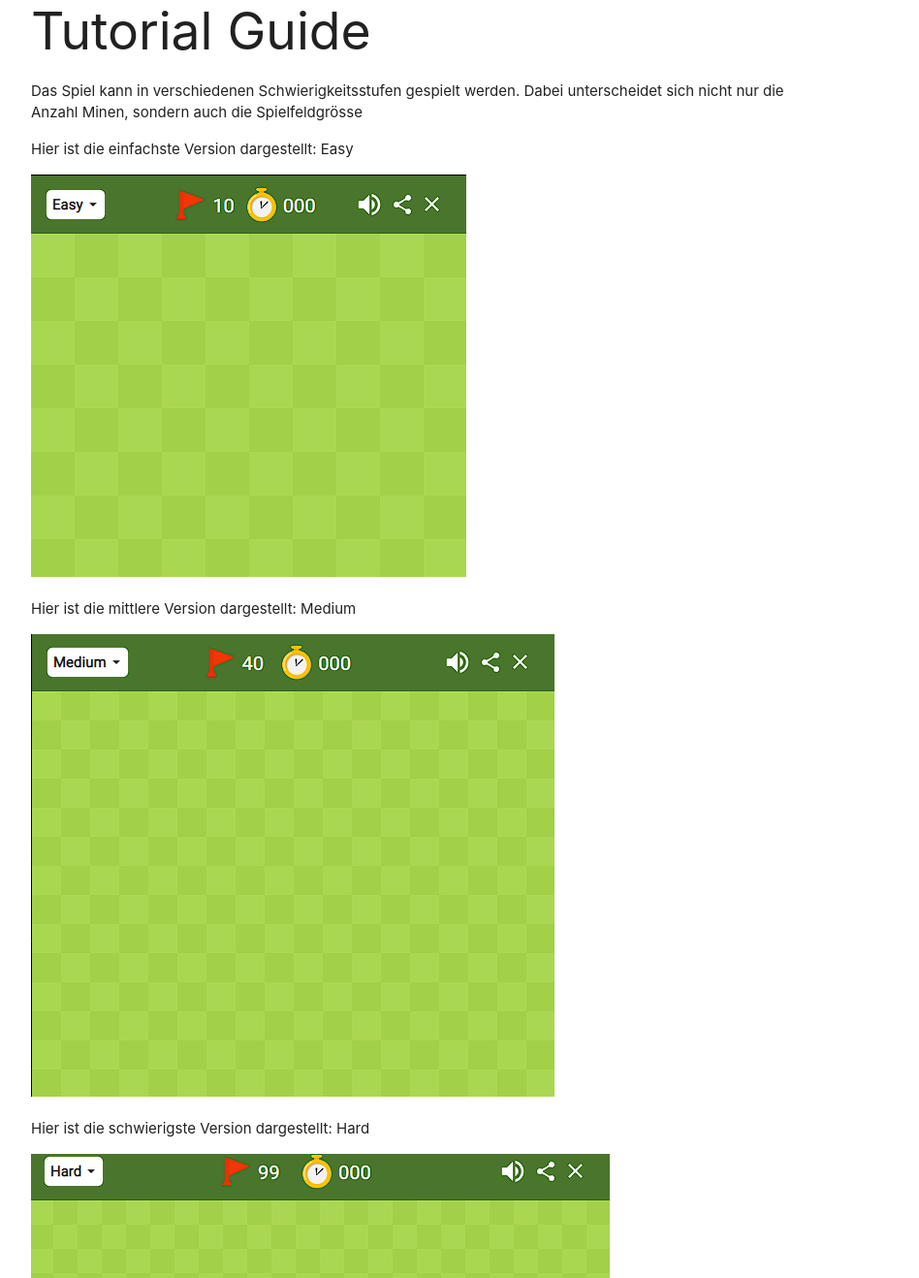
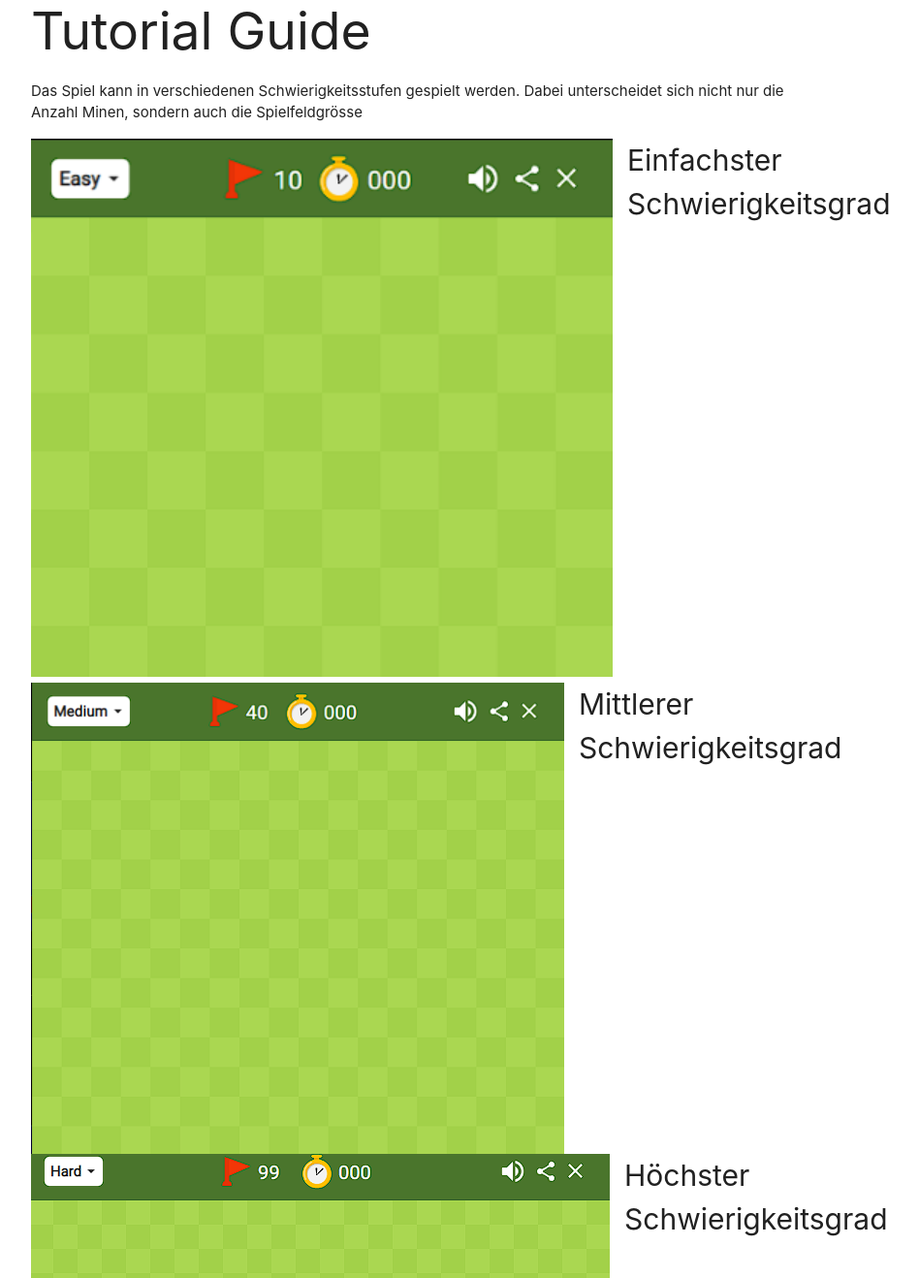
Before and after one commit to Jan-Banane/minesweeper-tutorial, a plain HTML site: page index.html in a window 1280 px wide. Shown: the part 1022-2340 px from the top of the page at 97% size, without its empty margins (318-1266 px from the left). Drawn offline with Linux system fonts and the light colour scheme; a script that the page names is missing.

Commit message:
Add picture

```diff
--- a/css/minesweeper.css
+++ b/css/minesweeper.css
@@ -32,6 +32,10 @@ header, main, footer {
     .next-to-each-other img.big {
       width: 100% !important;
     }
+
+    .next-to-each-other p.big {
+      max-width: 100% !important;
+    }
   }
 
 p {
@@ -48,6 +52,8 @@ video {
 
 .next-to-each-other {
   display: flex;
+  flex-direction: row-reverse;
+  justify-content: flex-end;
 }
 
 .next-to-each-other img.big {
--- a/index.html
+++ b/index.html
@@ -65,27 +65,39 @@
     </article>
     <article id="tutorial-guide">
       <h2>Tutorial Guide</h2>
-      <p>
+      <p class="big">
         Das Spiel kann in verschiedenen Schwierigkeitsstufen gespielt werden. Dabei unterscheidet sich nicht nur die Anzahl Minen, sondern auch die Spielfeldgrösse
       </p>
-      <p>
-        Hier ist die einfachste Version dargestellt: Easy
-      </p>
-      <img class="big" src="./images/ExampleEasyMode.png" alt="png that shows an easy mode">
-      <p>
-        Hier ist die mittlere Version dargestellt: Medium
-      </p>
-      <img class="big" src="./images/ExampleMediumMode.png" alt="png that shows an easy mode">
-      <p>
-        Hier ist die schwierigste Version dargestellt: Hard
-      </p>
-      <img class="big" src="./images/ExampleHardMode.png" alt="png that shows an easy mode">
+      <div class="next-to-each-other">
+        <p class="big">
+          Einfachster Schwierigkeitsgrad
+        </p>
+        <picture>
+          <source media="(min-width: 45em)" srcset="./images/ResonsiveBig.png">
+          <source media="(min-width: 35em)" srcset="./images/ResonsiveMedium.png">
+          <source media="(min-width: 25em)" srcset="./images/ResonsiveSmall.png">
+          <source media="(min-width: 15em)" srcset="./images/ResonsiveTiny.png">
+          <img class="big" src="./images/ExampleEasyMode.png">
+        </picture>
+      </div>
+      <div class="next-to-each-other">
+        <p class="big">
+          Mittlerer Schwierigkeitsgrad
+        </p>
+        <img class="big" src="./images/ExampleMediumMode.png" alt="png that shows an easy mode">
+      </div>
+      <div class="next-to-each-other">
+        <p class="big">
+          Höchster Schwierigkeitsgrad
+        </p>
+        <img class="big" src="./images/ExampleHardMode.png" alt="png that shows an easy mode">
+      </div>
     </article>
     <article id="tips-and-tricks">
       <h2>Tipps und Tricks</h2>
       <div class="next-to-each-other">
+        <p class="big">Ist das Spiel zu schwer? Dann versuch doch einmal besser zu werden!</p>
         <img class="big" src="./gifs/ezgif-3-7a83fb3bfc.gif" alt="Gif that shows a fail">
-        <p class="big">Ist das Spiel zu schwer? Dann versuch doch einmal besser zu werden!</p>
       </div>
     </article>
     <article id="faq">
```
